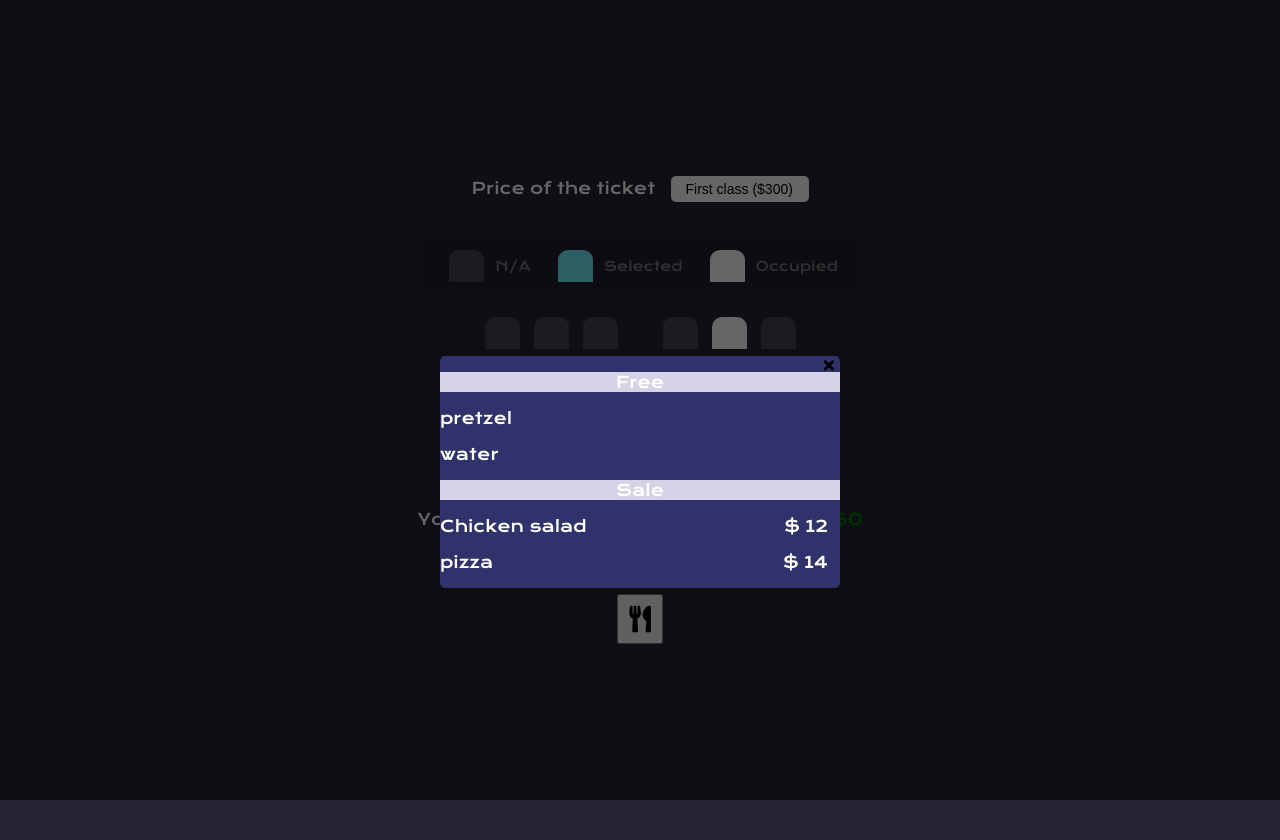
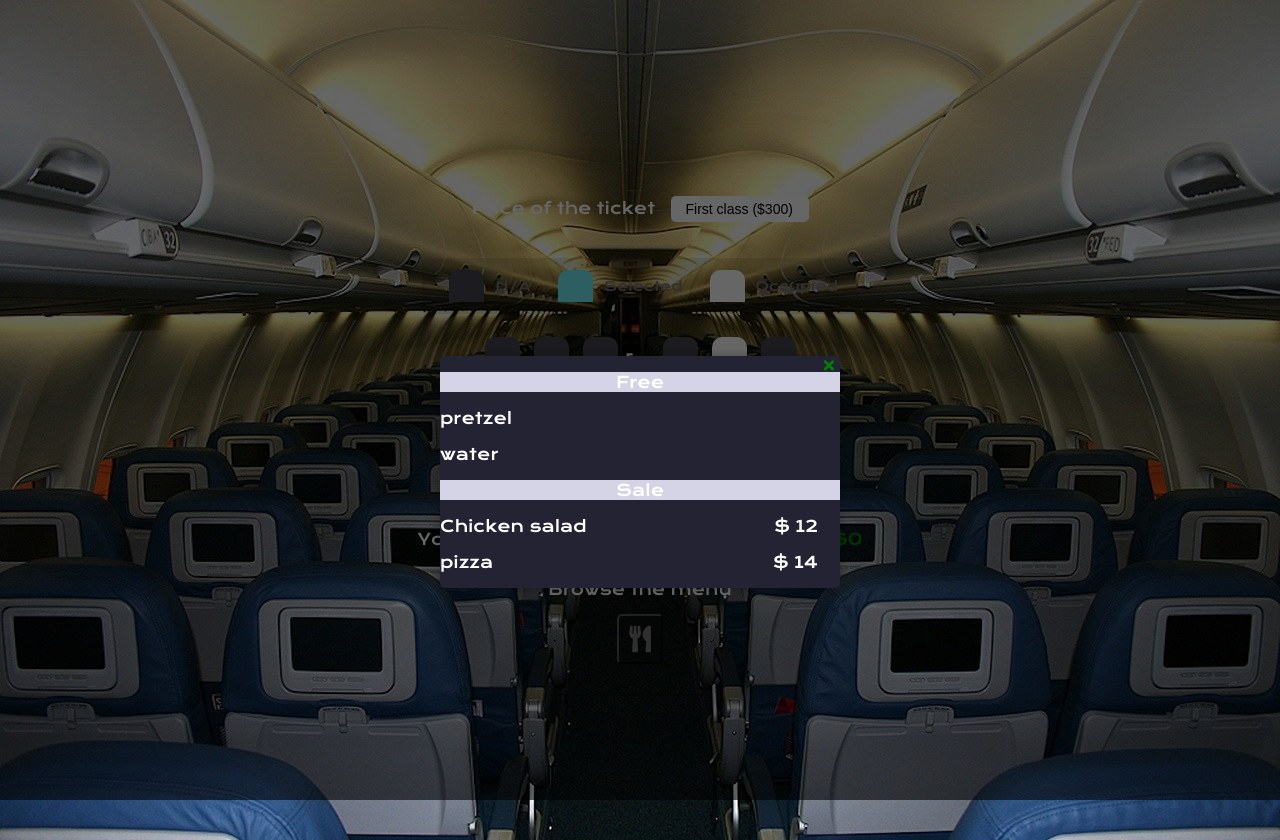
Before and after one commit to mojvaf/ticket, a plain HTML site: page index.html in a window 1280 px wide. Both pictures are taken after a click on the button 639 px from the left and 618 px from the top of the page. Before the commit the page ends 800 px from the top, so only its background shows below. Drawn offline with nearby package versions, Linux system fonts and the light colour scheme.

Commit message:
added a background picture

```diff
--- a/index.html
+++ b/index.html
@@ -70,10 +70,12 @@
     </div>
 
     <p class="text">You have selected <span id="count">0</span>seats for a price of <span id="total">$0</span></p>
+
     <p class="text">Browse the menu </p>
-    <button class="cta-btn" id="open">
+    <button class="cta-btn showcase" id="open">
         <i class="fa fa-utensils fa-2x "></i>
-    </button>
+    </button >
+
     <div class="modal-container" id="modal">
         <div class="modal">
             <button class="close-btn" id="close">
@@ -96,6 +98,7 @@
 
        </div>
     </div>
+
     <script src="script.js"></script>
 </body>
 </html>
--- a/style.css
+++ b/style.css
@@ -5,7 +5,8 @@
 }
 
 body {
-  background-color: #242333;
+  background: url("cabin.jpg");
+  background-size: cover;
   color: #fff;
   display: flex;
   font-family: "Krona One", sans-serif;
@@ -13,10 +14,11 @@ body {
   align-items: center;
   justify-content: center;
   height: 100vh;
-  margin: 0;
+  margin: 20px;
 }
 
 .ticket-container {
+  top: 320px;
   margin: 20px 0;
 }
 
@@ -72,7 +74,7 @@ body {
 }
 #span {
   float: right;
-  margin-right: 12px;
+  margin-right: 22px;
 }
 .showcase li {
   display: flex;
@@ -112,7 +114,7 @@ p.text span {
   display: block;
 }
 .modal {
-  background-color: #30336b;
+  background-color: #242333;
   border-radius: 5px;
   box-shadow: 0 0 10px rgba(0, 0, 0, 0.3);
   position: absolute;
@@ -131,6 +133,7 @@ p.text span {
 .close-btn {
   background: transparent;
   border: none;
+  color: green;
   font-size: 15px;
   position: absolute;
   top: 0;
```
Also changed, not shown: cabin.jpg (added).
